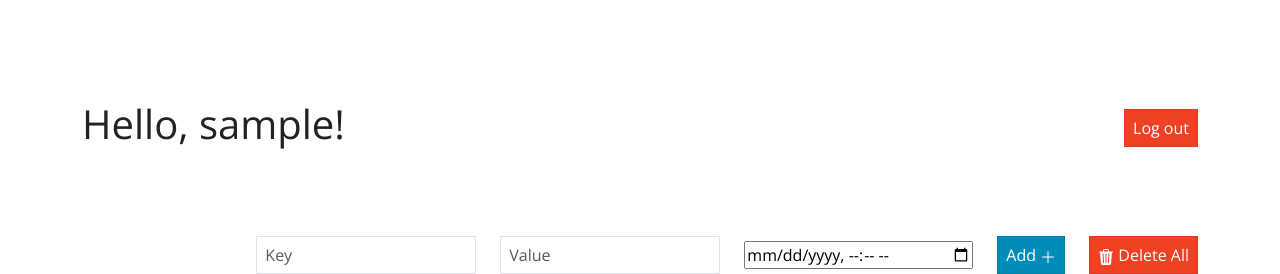
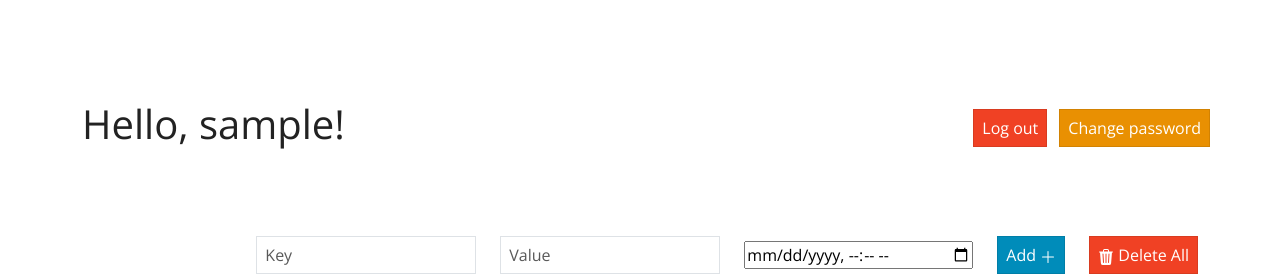
Before and after one commit to VladHolobyn/python-labs, a Flask app: page /info in a window 1280 px wide. Shown: the part 56-330 px from the top of the page. Run offline with Flask 3, Linux system fonts and the light colour scheme; the visitor is signed in with stand-in values (Sample User, id 1); some libraries are stand-ins or nearby versions.

Commit message:
[LAB-4] Task2: Added password change

```diff
--- a/lab3/app/templates/info.html
+++ b/lab3/app/templates/info.html
@@ -3,9 +3,14 @@
 {% block content %}
     <div class="row align-items-center justify-content-between" style="margin-top: 100px;">
         <h1 class="col-auto">Hello, {{username}}!</h1>
-        <form class="col-auto" method="POST" action="./logout" >
-            <input type="submit" class="btn btn-danger" value="Log out"/>
-        </form>
+        <div class="col-auto row">
+            <form class="col-auto" method="POST" action="./logout" >
+                <input type="submit" class="btn btn-danger" value="Log out"/>
+            </form>
+            <button type="button" class="col-auto btn btn-warning" data-bs-toggle="modal" data-bs-target="#exampleModal">
+                Change password
+            </button>
+        </div>
     </div>
     <div style="margin-top: 80px;">
             {% if message %}
@@ -73,4 +78,29 @@
           {% endfor %}
         </tbody>
       </table>
+
+<!-- Modal -->
+<div class="modal fade" id="exampleModal" tabindex="-1" aria-labelledby="exampleModalLabel" aria-hidden="true">
+    <div class="modal-dialog">
+      <div class="modal-content">
+        <div class="modal-header">
+          <h1 class="modal-title fs-5" id="exampleModalLabel">Change password form</h1>
+          <button type="button" class="btn-close" data-bs-dismiss="modal" aria-label="Close"></button>
+        </div>
+        <div class="modal-body">
+          <form action="./change-password" method="POST">
+            <div class="form-group">
+                <label class="form-label" for="old">Old password</label>
+                <input class="form-control" type="password" id="old" name="old">
+            </div>
+            <div class="form-group">
+                <label class="form-label" for="new">New password</label>
+                <input class="form-control" type="password" id="new" name="new">
+            </div>
+            <button type="submit" class="btn btn-primary" style="margin-top: 25px; width: 100%;">Save changes</button>
+          </form>
+        </div>
+      </div>
+    </div>
+  </div>
 {% endblock %}
--- a/lab3/app/views.py
+++ b/lab3/app/views.py
@@ -57,7 +57,7 @@ def info_page():
     if not session.get("username"):
         return redirect(url_for("login"))
 
-    return render_template('info.html', username=session.get("username"),message=session.pop("cookie_message", None),cookies=request.cookies, os=os.name, user_agent=request.headers.get('User-Agent'), time=datetime.now())
+    return render_template('info.html', username=session.get("username"),message=session.pop("message", None),cookies=request.cookies, os=os.name, user_agent=request.headers.get('User-Agent'), time=datetime.now())
 
 
 @app.route('/cookies', methods=["POST"])
@@ -69,10 +69,10 @@ def add_cookie():
     if key and value and exp_date:
         response = make_response(redirect(url_for("info_page")))
         response.set_cookie(key, value, expires=datetime.strptime(exp_date, "%Y-%m-%dT%H:%M"))
-        session["cookie_message"] = {"successfully": True, "text": f"Success! {key} : {value} was added."}
+        session["message"] = {"successfully": True, "text": f"Success! {key} : {value} was added."}
         return response
 
-    session["cookie_message"] = {"successfully": False, "text": "Failed!"}
+    session["message"] = {"successfully": False, "text": "Failed!"}
     return redirect(url_for("info_page"))
 
 @app.route('/cookies/delete', methods=["POST"])
@@ -82,9 +82,34 @@ def delete_cookie(key = None):
 
     if key:
         response.delete_cookie(key)
-        session["cookie_message"] = {"successfully": True, "text": f"Success! cookie: {key} was deleted."}
+        session["message"] = {"successfully": True, "text": f"Success! cookie: {key} was deleted."}
     else:
         for key in request.cookies.keys():
             response.delete_cookie(key)
 
     return response
+
+@app.route('/change-password', methods=["POST"])
+def change_password():
+    old = request.form.get("old")
+    new = request.form.get("new")
+    username = session.get("username")
+
+    json_url = os.path.join(os.path.realpath(os.path.dirname(__file__)), "static/data", "login.json")
+    file =  open(json_url, "r")
+    data = json.load(file)
+    file.close()
+    users = data.get("users")
+
+    index = next((i for i, user in enumerate(users) if user["name"] == username), -1)
+
+    if index >= 0 and users[index]["password"] == old:
+        users[index]["password"] = new
+        file = open(json_url, "w+")
+        file.write(json.dumps(data))
+        file.close()
+        session["message"] = {"successfully": True, "text": "Password changed!"}
+    else:
+        session["message"] = {"successfully": False, "text": "Failed!"}
+
+    return redirect(url_for("info_page"))
```
Also changed, not shown: lab3/app/static/data/login.json (+1 -8 lines).
